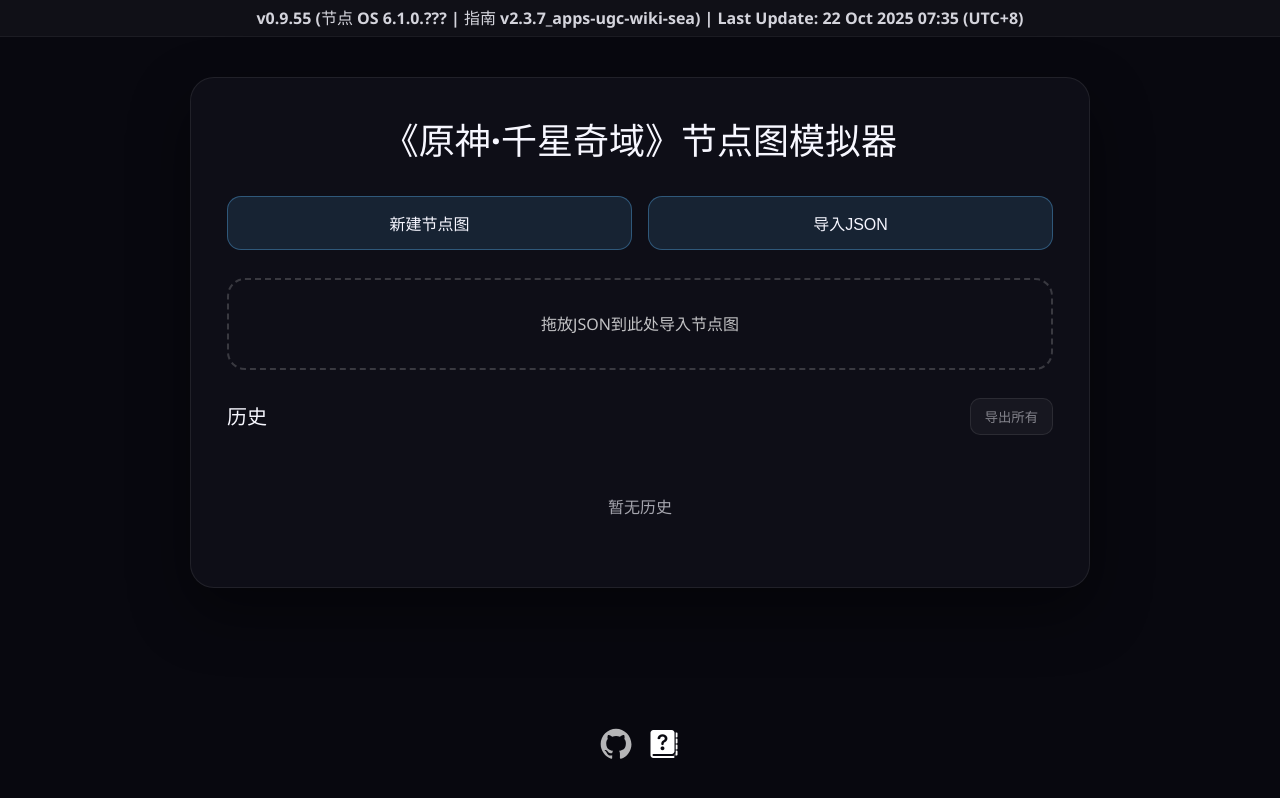
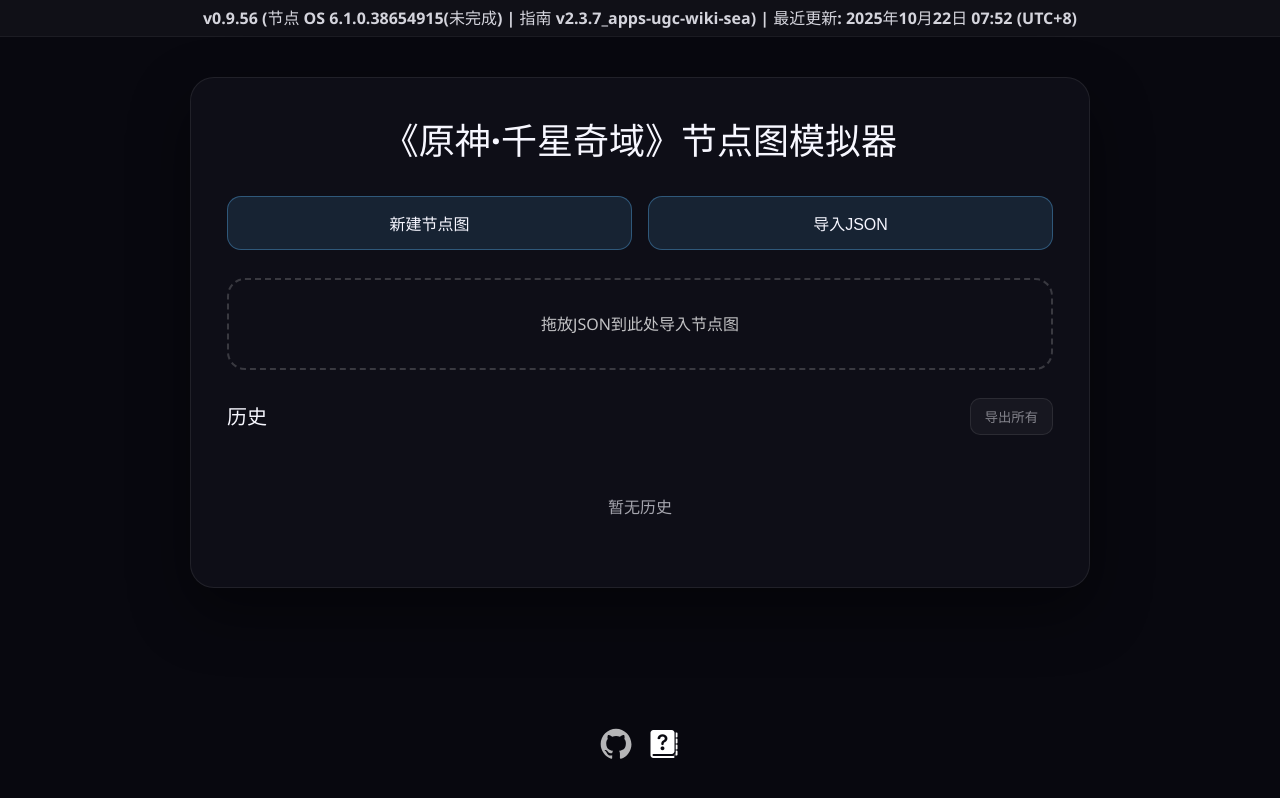
Before and after one commit to Columbina-Dev/WebMiliastraNodesEditor, a React (Vite) app in the folder web/: page / in a window 1280 px wide. Built offline with nearby package versions, Linux system fonts and the light colour scheme; a web font is replaced by a local one.

Commit message:
Update version number

```diff
--- a/web/public/tutorial/catalog/course.json
+++ b/web/public/tutorial/catalog/course.json
@@ -533,6 +533,7 @@
     "path_id": "mh53ejiegx0k",
     "real_id": "mh53ejiegx0k",
     "children": [],
-    "article_type": 8
+    "article_type": 8,
+    "columbina_comment": "不是哥们儿为啥国际服有国服的东西？？？"
   }
 ]
--- a/web/src/App.tsx
+++ b/web/src/App.tsx
@@ -671,7 +671,7 @@
 
   return (
     <div className="app">
-      <div className="app__version-info">v0.9.55 (节点 OS 6.1.0.??? | 指南 v2.3.7_apps-ugc-wiki-sea) | Last Update: 22 Oct 2025 07:35 (UTC+8)</div>
+      <div className="app__version-info">v0.9.56 (节点 OS 6.1.0.38654915(未完成) | 指南 v2.3.7_apps-ugc-wiki-sea) | 最近更新: 2025年10月22日 07:52 (UTC+8)</div>
       {view === 'editor'
         ? renderEditor()
         : view === 'tutorial'
```
